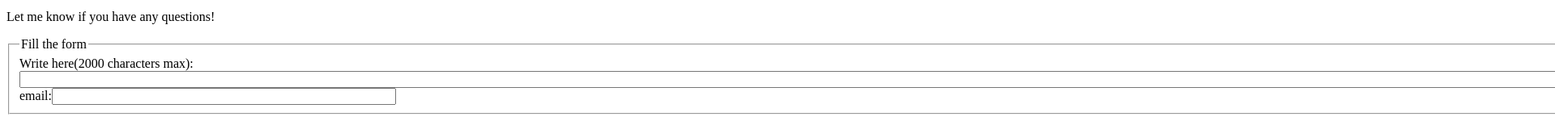
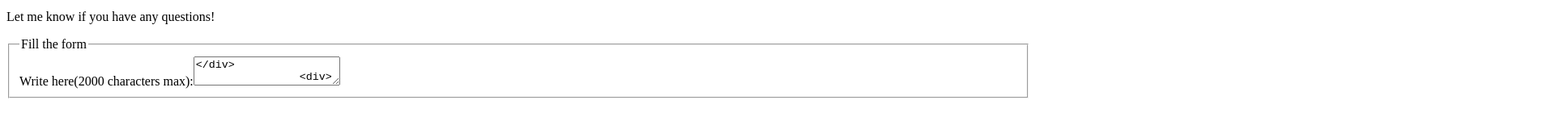
Before and after one commit to gocow/webdev_6, a plain HTML site: page cherry_farming.html in a window 1280 px wide. Shown: the part 2016-2166 px from the top of the page at 81% size, 1920 px wide, since content can reach past the window. Drawn offline with Linux system fonts and the light colour scheme.

Commit message:
Update cherry_farming.html

```diff
--- a/cherry_farming.html
+++ b/cherry_farming.html
@@ -67,7 +67,7 @@
     <form method="post">
       <fieldset>
         <legend>Fill the form</legend>
-		<div><label>Write here(2000 characters max):<input type="text" size="2000" name="text"></label></div>
+		<div>Write here(2000 characters max):<textarea></div>
 		<div><label>email:<input type="email" size="50" name="email_field"></label></div>
       </fieldset>
 	</form>
```
